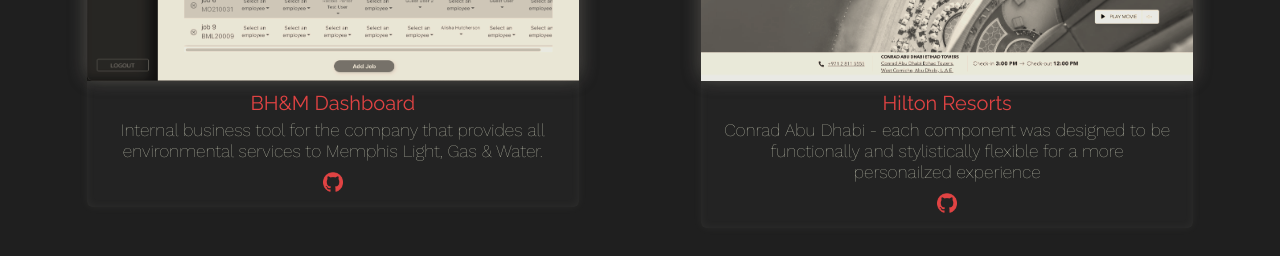
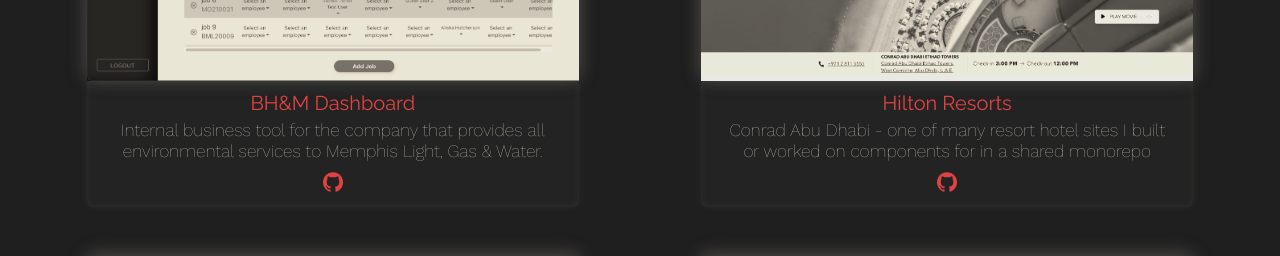
Before and after one commit to Hammurobbie/portfolio, a React (Create React App) app: page / in a window 1280 px wide. Shown: the part 1040-1296 px from the top of the page. Built offline with nearby package versions, Linux system fonts and the light colour scheme; grey boxes are pictures that could not be loaded; a web font is replaced by a local one.

Commit message:
cur ind indicator + copy tweak

```diff
--- a/src/components/HomePage/Portfolio.js
+++ b/src/components/HomePage/Portfolio.js
@@ -90,19 +90,19 @@
 const carItems = [
   {
     id: 0,
-    copy: "Conrad Abu Dhabi - each component was designed to be functionally and stylistically flexible for a more personailzed experience",
+    copy: "Conrad Abu Dhabi - one of many resort hotel sites I built or worked on components for in a shared monorepo",
     url: "https://www.hilton.com/en/hotels/auhetci-conrad-abu-dhabi-etihad-towers/",
     img: abu
   },
   {
     id: 1,
-    copy: "LXR Mango House - one of many resort hotel sites I built or worked on components for in a shared monorepo",
+    copy: "LXR Mango House - each component was designed to be functionally and stylistically flexible",
     url: "https://www.hilton.com/en/hotels/sezitol-mango-house-seychelles/",
     img: mango
   },
   {
     id: 2,
-    copy: "Hilton Cancun - all components I built or worked on are fully accessible and are used in more than 20 high-end resort sites",
+    copy: "Hilton Cancun - all components are fully accessible and are used in more than 20 high-end resort sites",
     url: "https://hiltoncancun.hilton.com/en",
     img: cancun
   },
```
